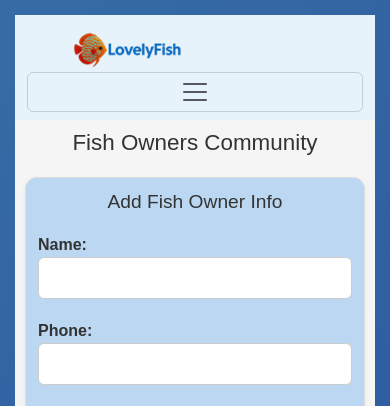
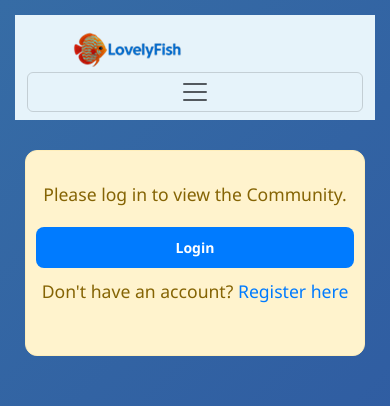
Before and after one commit to trinazhang2024/LovelyFish, a React (Create React App) app in the folder react-lovelyfish/: page /fish-community in a window 390 px wide. Shown: the top 406 px of the page. Built offline with nearby package versions, Linux system fonts and the light colour scheme; no server answers.

Commit message:
updated Fishownerpage

```diff
--- a/react-lovelyfish/src/pages/FishOwners/FishOwnersList/FishOwnersList.jsx
+++ b/react-lovelyfish/src/pages/FishOwners/FishOwnersList/FishOwnersList.jsx
@@ -81,6 +81,9 @@ function FishOwnersList({ refresh }) {
   // Optional: hide page if not logged in
   // if (!user) return <p>Please log in to view fish owners.</p>;
 
+  console.log("Current user:", user);
+  console.log("Owner record:", owner);
+
   return (
     <div className="fish-owners-container">
       <h2 className="fish-owners-title">Fish Owners</h2>
@@ -157,8 +160,8 @@ function FishOwnersList({ refresh }) {
                     <p>📧 {owner.isContactPublic ? owner.email || "N/A" : "Hidden,contact seller"}</p>
                   </div>
 
-                  {/* only Admin and user account can operate the edit and delete */}
-                  {(isAdmin || user.id === owner.ownerID) && (
+                  {/* Only admin and record owner can edit/delete  */}
+                  {(isAdmin || user.id === owner.userId) && (
                     <div className="fish-owner-card-buttons">
                       <button onClick={() => startEdit(owner)}>Edit</button>
                       <button
--- a/react-lovelyfish/src/pages/FishOwners/FishOwnersPage/FishOwnersPage.css
+++ b/react-lovelyfish/src/pages/FishOwners/FishOwnersPage/FishOwnersPage.css
@@ -15,6 +15,51 @@
 
 section {
   margin-bottom: 40px;
+  background: #fff;
+  padding: 20px;
+  border-radius: 12px;
+  box-shadow: 0 2px 8px rgba(0,0,0,0.1);
+}
+
+/* 登录提示样式 */
+.login-prompt {
+  text-align: center;
+  padding: 50px 20px;
+  background: #fff3cd;
+  border: 1px solid #ffeeba;
+  border-radius: 12px;
+  max-width: 500px;
+  margin: 50px auto;
+}
+
+.login-prompt p {
+  margin-bottom: 20px;
+  font-size: 1.1rem;
+  color: #856404;
+}
+
+.login-prompt button {
+  padding: 10px 20px;
+  background-color: #007bff;
+  color: #fff;
+  border: none;
+  border-radius: 8px;
+  cursor: pointer;
+  margin-bottom: 10px;
+  transition: background 0.3s;
+}
+
+.login-prompt button:hover {
+  background-color: #0056b3;
+}
+
+.login-prompt a {
+  color: #007bff;
+  text-decoration: none;
+}
+
+.login-prompt a:hover {
+  text-decoration: underline;
 }
 
 /* 📱 Mobile first */
@@ -27,6 +72,19 @@ section {
     font-size: 1.4rem;
     margin-bottom: 20px;
   }
+
+  section {
+    padding: 15px;
+  }
+
+  .login-prompt {
+    padding: 30px 10px;
+    margin: 30px 10px;
+  }
+
+  .login-prompt button {
+    width: 100%;
+  }
 }
 
 /* 💻 Tablet */
--- a/react-lovelyfish/src/pages/FishOwners/FishOwnersPage/FishOwnersPage.jsx
+++ b/react-lovelyfish/src/pages/FishOwners/FishOwnersPage/FishOwnersPage.jsx
@@ -1,15 +1,30 @@
 import React,{ useState }  from "react";
+import { Link } from "react-router-dom";
 import FishOwnerForm from "../FishOwnerForm/FishOwnerForm";
 import FishOwnersList from "../FishOwnersList/FishOwnersList";
+import { useUser } from "../../../contexts/UserContext";
 import "./FishOwnersPage.css";
 
 function FishOwnersPage() {
+  const { user, userLoading } = useUser();
   const [refreshList, setRefreshList] = useState(false);
 
   // Refresh the list whenever the form submits new data
   const handleAdded = () => {
     setRefreshList((prev) => !prev); //
   };
+
+  if (userLoading) return <p>Loading...</p>;
+
+  if (!user) {
+    return (
+      <div className="login-prompt">
+        <p>Please log in to view the Community.</p>
+        <Link to="/login"><button>Login</button></Link>
+        <p>Don't have an account? <Link to="/register">Register here</Link></p>
+      </div>
+    );
+  }
 
   return (
     <div className="fish-owners-page">
```
